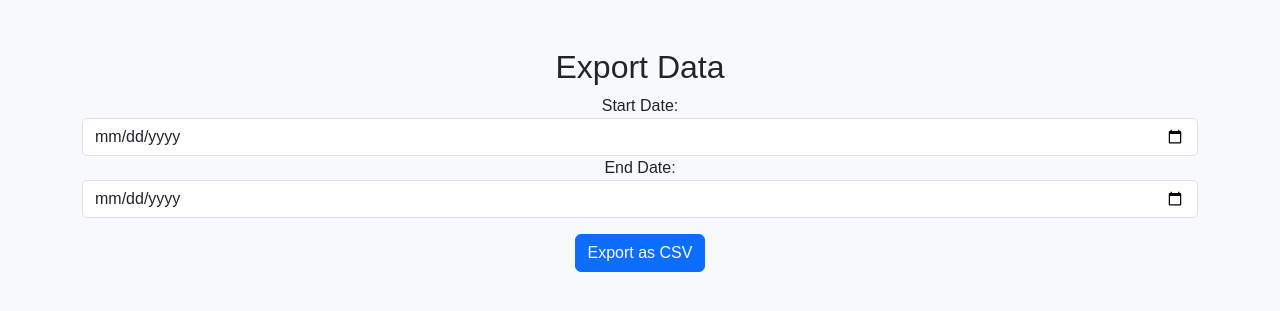
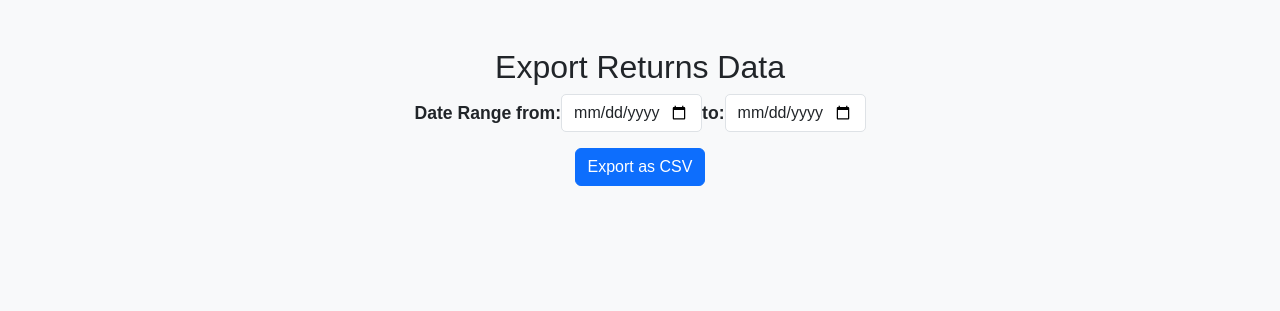
Before and after one commit to bcm082/amzreturns, a Flask app: page /export in a window 1280 px wide. Shown: the part 56-367 px from the top of the page. Run offline with Flask 3, Linux system fonts and the light colour scheme.

Commit message:
Updated export.html

```diff
--- a/templates/export.html
+++ b/templates/export.html
@@ -3,15 +3,13 @@
 {% block title %}Export{% endblock %}
 
 {% block content %}
-    <h2 class="text-center">Export Data</h2>
+    <h2 class="text-center">Export Returns Data</h2>
     <form method="POST" action="{{ url_for('export') }}" class="text-center">
-        <div class="form-group">
-            <label for="start_date">Start Date:</label>
-            <input type="date" name="start_date" id="start_date" class="form-control" required>
-        </div>
-        <div class="form-group">
-            <label for="end_date">End Date:</label>
-            <input type="date" name="end_date" id="end_date" class="form-control" required>
+        <div class="form-group d-flex justify-content-center align-items-center">
+            <label for="start_date" class="mr-3" style="font-weight: bold; font-size: 1.1em; vertical-align: middle;">Date Range from:</label>
+            <input type="date" name="start_date" id="start_date" class="form-control w-auto mr-4" required min="2023-01-01" max="2025-12-31">
+            <label for="end_date" class="mr-3" style="font-weight: bold; font-size: 1.1em; vertical-align: middle;">to:</label>
+            <input type="date" name="end_date" id="end_date" class="form-control w-auto" required min="2023-01-01" max="2025-12-31">
         </div>
         <button type="submit" class="btn btn-primary mt-3">Export as CSV</button>
     </form>
```
